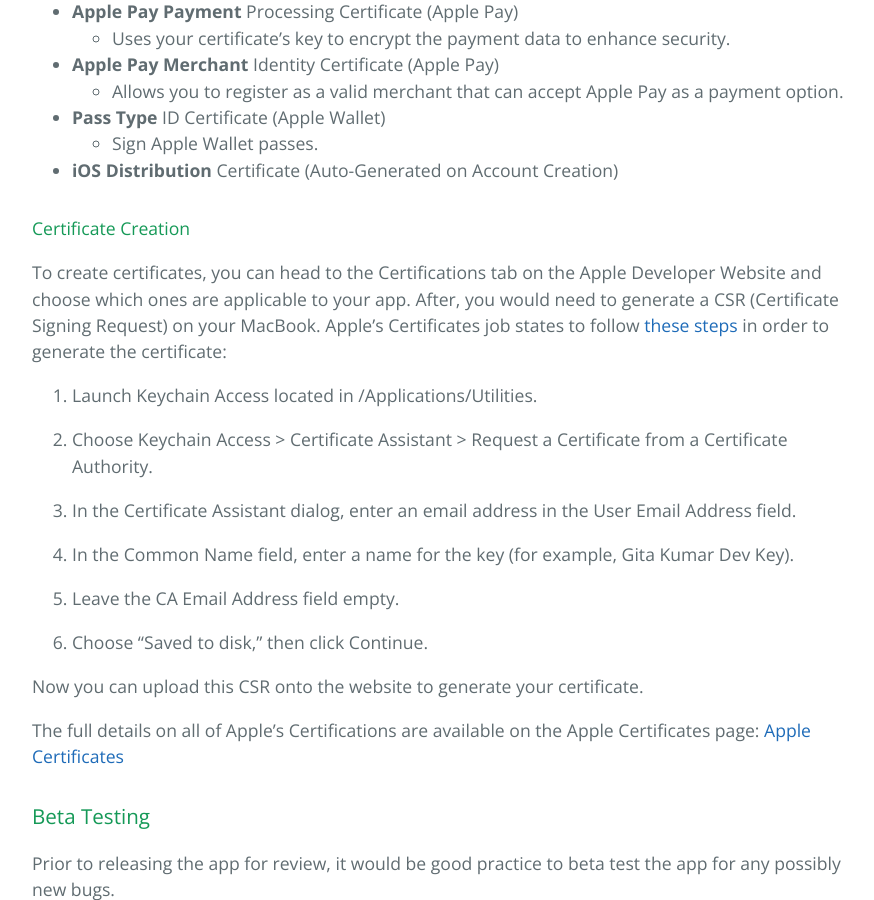
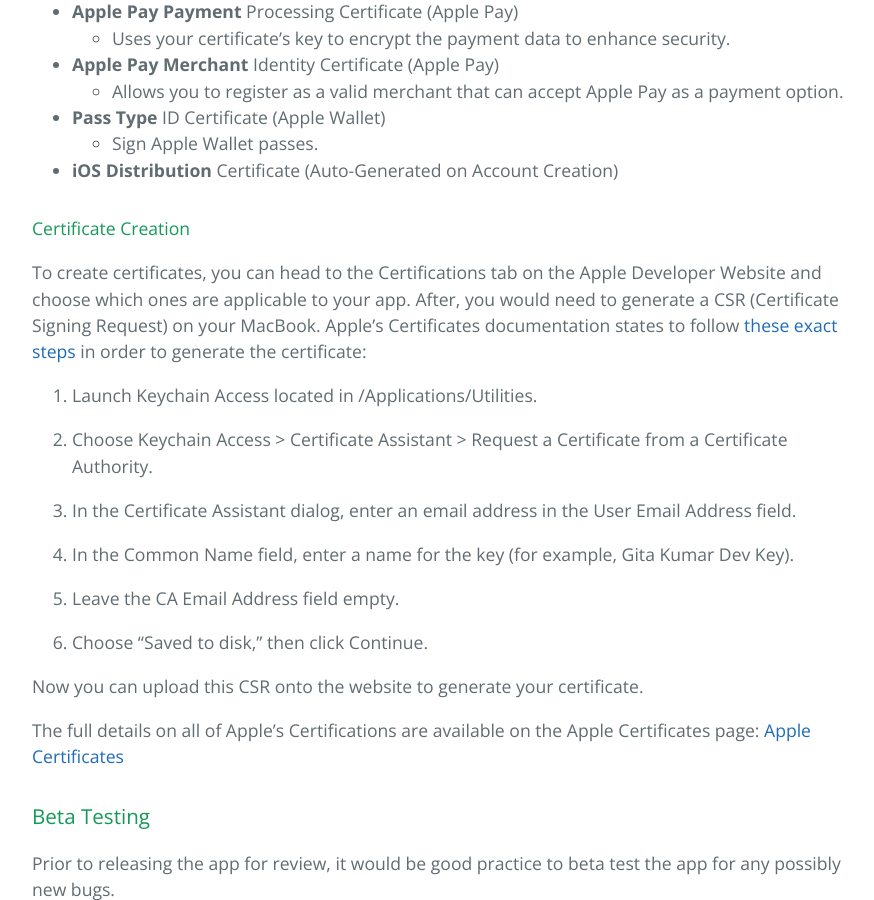
Before and after one commit to learning-software-engineering/learning-software-engineering.github.io, a Jekyll site: the page built from Topics/Development_Process/App_Store_Deployment.md, in a window 1280 px wide and 900 px high, scrolled down 2146 px. Shown: the whole window, without its empty margins (192-1066 px from the left). Built offline with Jekyll 4.4.1, drawn with Linux system fonts in a browser that asks for light colours; our own code applies the rules of GitHub Pages for plain Markdown files; some of the changed lines change nothing that is shown.

Commit message:
updated redirect links for subtopics

```diff
--- a/Topics/Development_Process/App_Store_Deployment.md
+++ b/Topics/Development_Process/App_Store_Deployment.md
@@ -59,7 +59,7 @@
 
 #### Certificate Creation
 To create certificates, you can head to the Certifications tab on the Apple Developer Website and choose which ones are applicable to your app. After, you would need to generate a CSR (Certificate Signing Request) on your MacBook.
-Apple's Certificates job states to follow [these steps](https://developer.apple.com/help/account/create-certificates/create-a-certificate-signing-request/) in order to generate the certificate:
+Apple's Certificates documentation states to follow [these exact steps](https://developer.apple.com/help/account/create-certificates/create-a-certificate-signing-request/) in order to generate the certificate:
 1. Launch Keychain Access located in /Applications/Utilities.
 
 2. Choose Keychain Access > Certificate Assistant > Request a Certificate from a Certificate Authority.
@@ -84,7 +84,7 @@
 **For example:** a common error that many people find at this stage is with the push notifications.
 As this requires a certificate of its own, the first step should be to verify that the certificate is valid and that you have managed the distribution part of this testing stage correctly.
 
-In terms of beta testing, the two main choices are [TestFlight](#testflight-1) and [Ad-Hoc](#ad-hoc-1). They are two ways of distributing your app to your testers and while they will get both get the job done it is best to choose the one that best suits your needs. You will need to decide whether you prefer to keep your testing internal and only for those involved in the development process (limited access) or external and open to the public.
+In terms of beta testing, the two main choices are [TestFlight](#testflight) and [Ad-Hoc](#ad-hoc). They are two ways of distributing your app to your testers and while they will get both get the job done it is best to choose the one that best suits your needs. You will need to decide whether you prefer to keep your testing internal and only for those involved in the development process (limited access) or external and open to the public.
 
 #### TestFlight
 TestFlight can be considered the 'App Store' for beta testing your apps.
@@ -104,19 +104,19 @@
 ### Distribution Process
 After you generate all your needed certificates, you would then need to register your **Provisioning Profile**, which grants you the permission to use, develop and distribute your app on Apple services. This is another security measure that verifies if your provisioning profile's App ID matches both your app and a valid distribution certificate.
 
-To complete your provisioning profile, you would select the profiles page on the Apple Developer website and select the **iOS App Development** option. Then, you would select the app you wish to distribute as well as whether or not you would like to have offline support. After this, you would select all the certifications required in order for the app to function as well as all of the devices (iPhone/iPad/Mac) you want accessing it (if you chose to use [Ad-Hoc](#ad-hoc-1)).
+To complete your provisioning profile, you would select the profiles page on the Apple Developer website and select the **iOS App Development** option. Then, you would select the app you wish to distribute as well as whether or not you would like to have offline support. After this, you would select all the certifications required in order for the app to function as well as all of the devices (iPhone/iPad/Mac) you want accessing it (if you chose to use [Ad-Hoc](#ad-hoc)).
 You would then complete the registration process and download the profile to import onto Xcode where you will proceed to build the app.
 
 Now you can decide how you would like to distribute the app, where you can choose between the following options for distribution:
-- App Store Connect ([TestFlight](#testflight-1)/App Store)
-- [Ad-Hoc](#ad-hoc-1)
+- App Store Connect ([TestFlight](#testflight)/App Store)
+- [Ad-Hoc](#ad-hoc)
 - Enterprise
 - Development
 
-Should you choose [TestFlight](#testflight-1) in App Store Connect, your process would be simple, and you can follow further directions online on how your testers can download your app on the TestFlight app market.
+Should you choose [TestFlight](#testflight) in App Store Connect, your process would be simple, and you can follow further directions online on how your testers can download your app on the TestFlight app market.
 Following the steps would allow you to easily upload your .ipa onto App Store Connect where you can manage your next steps online.
 
-If you chose to use [Ad-Hoc](#ad-hoc-1), however, you would build a .ipa which you can send to your testers to install onto their device or device simulator on Xcode.
+If you chose to use [Ad-Hoc](#ad-hoc), however, you would build a .ipa which you can send to your testers to install onto their device or device simulator on Xcode.
 
 For further clarification about App Distribution, you can refer to these **Apple's Documentation** links below:
 
```
